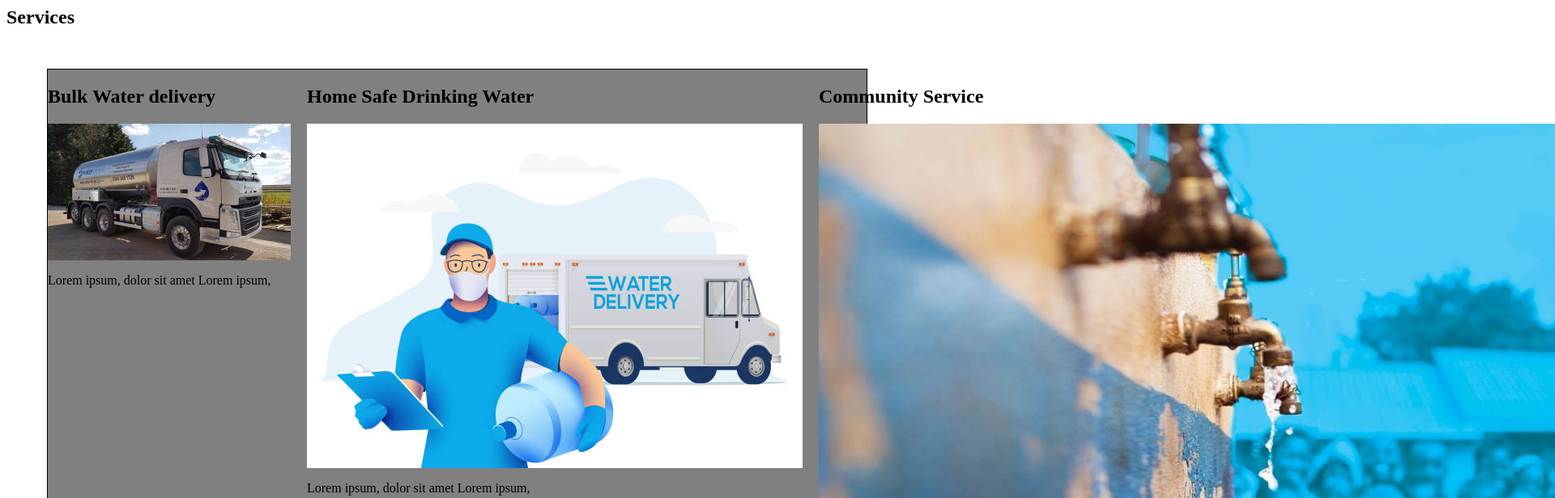
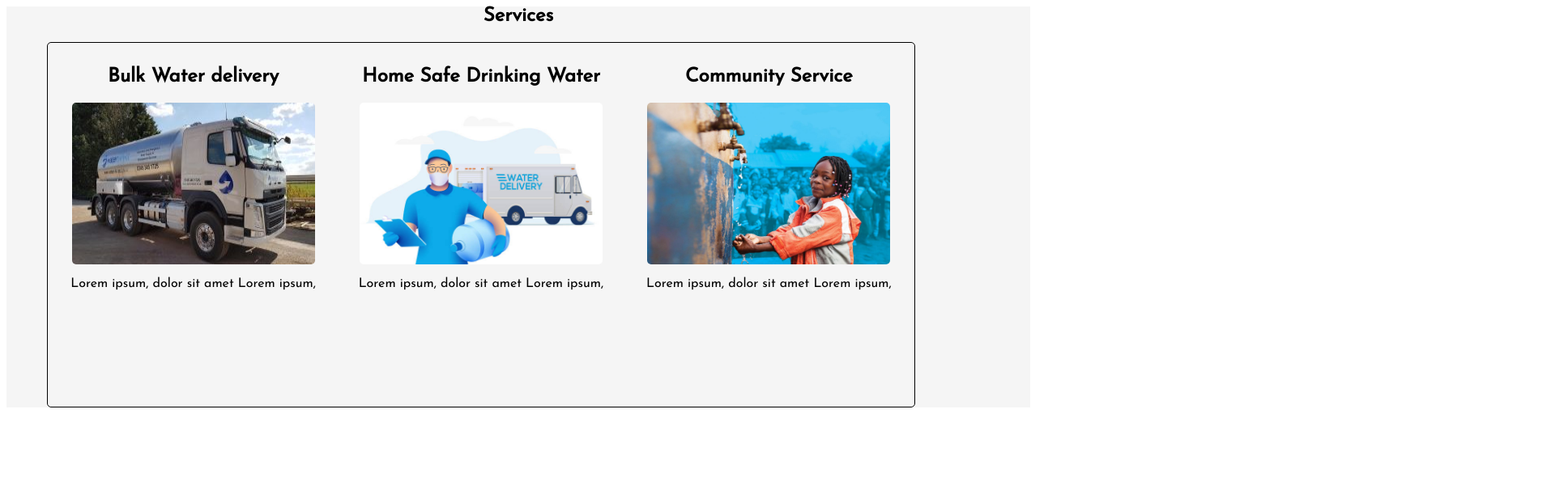
Before and after one commit to anthonykimani/Maji-Nyumbani, a plain HTML site: page index.html in a window 1280 px wide. Shown: the top 616 px of the page at 81% size, 1920 px wide, since content can reach past the window. Drawn offline with Linux system fonts and the light colour scheme.

Commit message:
addes styling on services section

```diff
--- a/Assets/css/index.css
+++ b/Assets/css/index.css
@@ -1,3 +1,6 @@
+*{
+    font-family: "Josefin sans";
+}
 /*======LINKS==========*/
 
 
@@ -11,15 +14,31 @@
 
 
 /*====== SERVICES SECTION  ==========*/
+.services{
+   background-color: whitesmoke;
+
+}
+h2{
+    text-align: center;
+}
 .services-bar {
-    margin: 50px;
-    border: 1px solid;
     display: grid;
     grid-template-columns: 1fr 1fr 1fr;
-    gap: 20px;
-    width:80%;
-    background-color: gray;
-    justify-content: space-between;
+    gap: 1em;
+    width: 1050px;
+    height: 410px;
+    background-color: whitesmoke;
+    border: 1px solid;
+    padding:10px 10px 30px 10px;
+    text-align: center;
+    margin: 10 50 10 50;
+    border-radius: 5px;
+}
+
+#img{
+    width:300;
+    height: 200;
+    border-radius:5px;
 }
 
 /*======  ABOUT SECTION ==========*/
```
